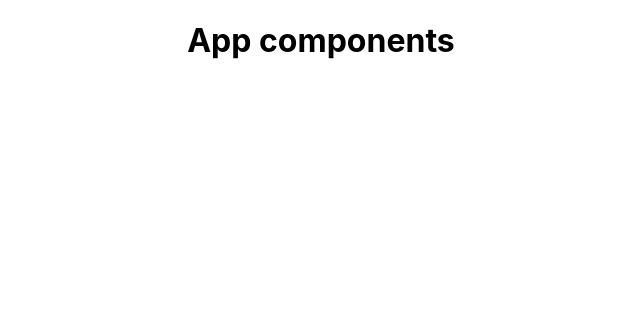
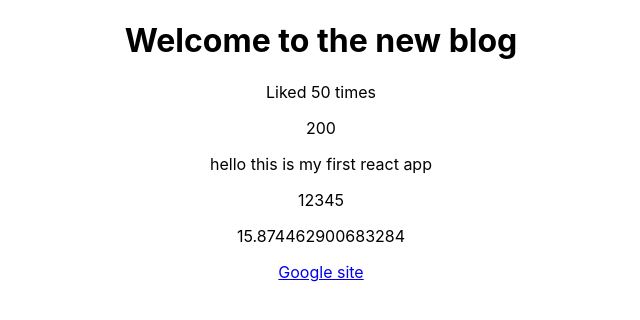
Before and after one commit to abhishekpatelmc/react-blog, a React (Create React App) app: page / in a window 1280 px wide. Shown: the top 320 px of the page, without its empty margins (319-959 px from the left). Built offline with nearby package versions, Linux system fonts and the light colour scheme.

Commit message:
commit 4

```diff
--- a/src/App.js
+++ b/src/App.js
@@ -1,12 +1,23 @@
-import './App.css';
+import "./App.css";
 
 function App() {
+  const title = "Welcome to the new blog";
+  const likes = 50;
+  const link = "https://www.google.com"
+  // const person = { name: 'abhi', age: 22 } ;
+  // Objects can't be used as the child of react , react will not render objects and boolean
+
   return (
     <div className="App">
       <div className="content">
-        <h1>
-          App components
-        </h1>
+        <h1>{title}</h1>
+        <p>Liked {likes} times </p>
+        <p>{10 * 20}</p>
+        <p>{"hello this is my first react app"}</p>
+        <p>{[1, 2, 3, 4, 5]}</p>
+        <p>{Math.random() * 20}</p>
+
+        <a href={link}>Google site</a>
       </div>
     </div>
   );
```
